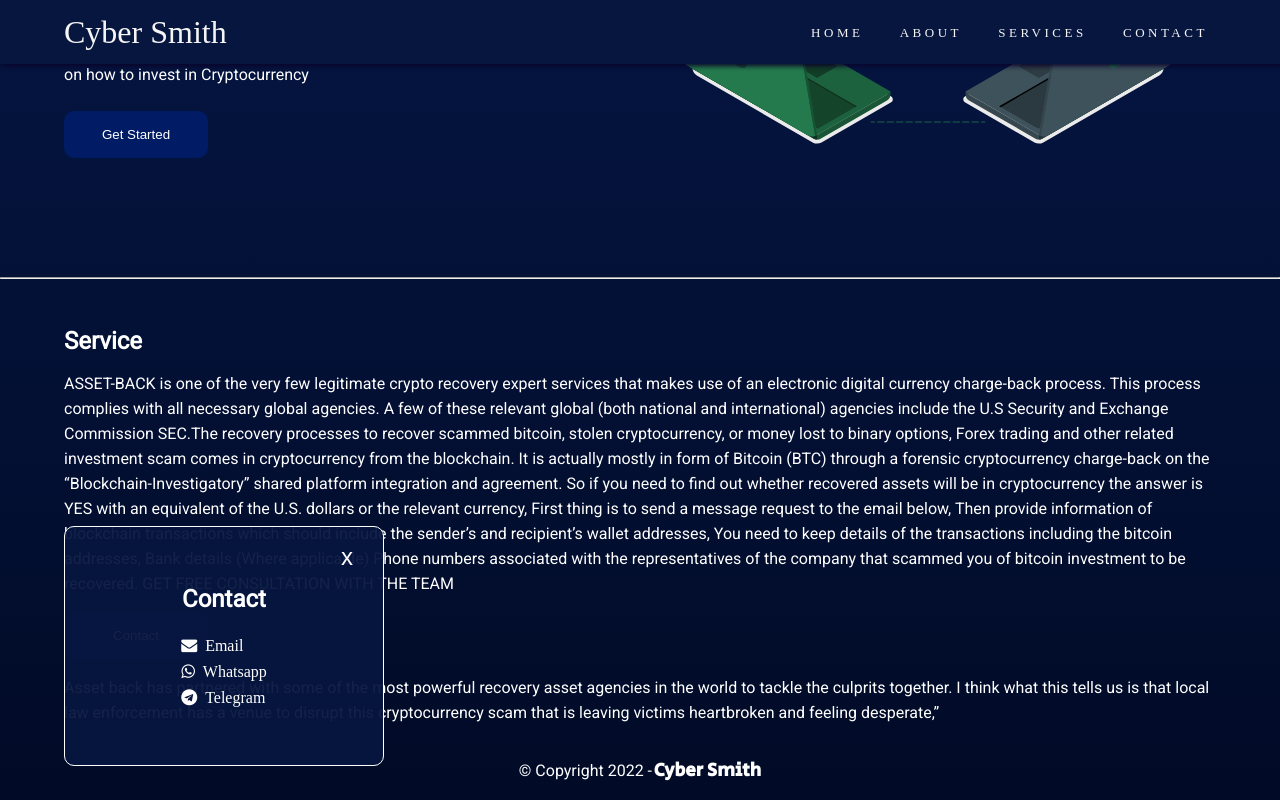
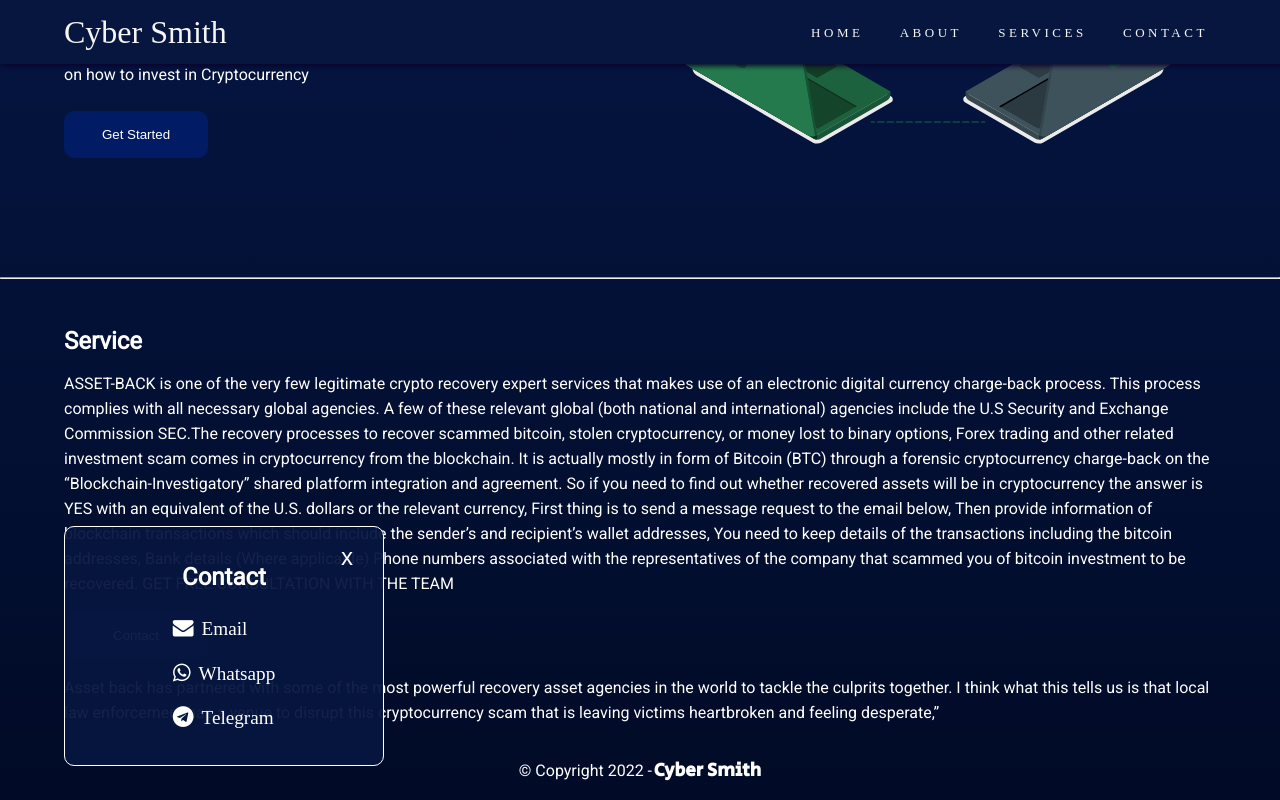
Before and after one commit to Harlloh/cybersmith, a plain HTML site: page index.html in a window 1280 px wide. Both pictures are taken after a click on the item "CONTACT". Shown: the part 411-1211 px from the top of the page. Drawn offline with Linux system fonts and the light colour scheme; a web font is replaced by a local one.

Commit message:
made some tweaks

```diff
--- a/style.css
+++ b/style.css
@@ -166,21 +166,23 @@
 .contact-page #contact{
     display: flex;
     flex-direction: column;
-    gap: 1.5rem;
+    gap: 1.7rem;
     align-items: center;
 }
 .contact-page #contact ul{
     display: flex;
     flex-direction: column;
-    gap: .5rem;
+    gap: 1.4rem;
     list-style: none;
 }
 .contact-page #contact ul a{
     text-decoration: none;
+    font-size: 1.2rem;
 }
-.contact-page #contact ul a:hover{
+.socials i{
+    font-size: 1.3rem;
+}
 
-}
 .cancels{
     background: none;
     font-size: 1.5rem;
@@ -200,6 +202,7 @@
         justify-content: center;
         align-items: center;
     }
+
     .container{
         width: 95%;
         margin: 0 auto;
@@ -244,4 +247,7 @@
     .hero{
         margin-top: 3rem;
     }
+    header .container h1{
+        font-size: 1.5rem;
+    }
 }
```
